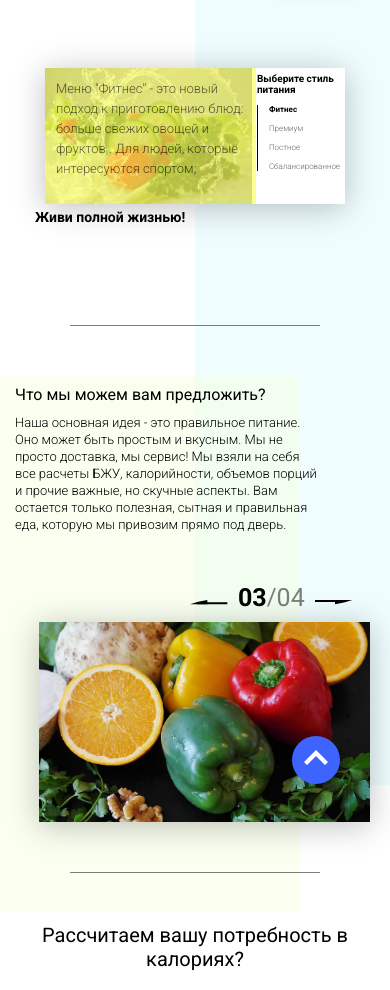
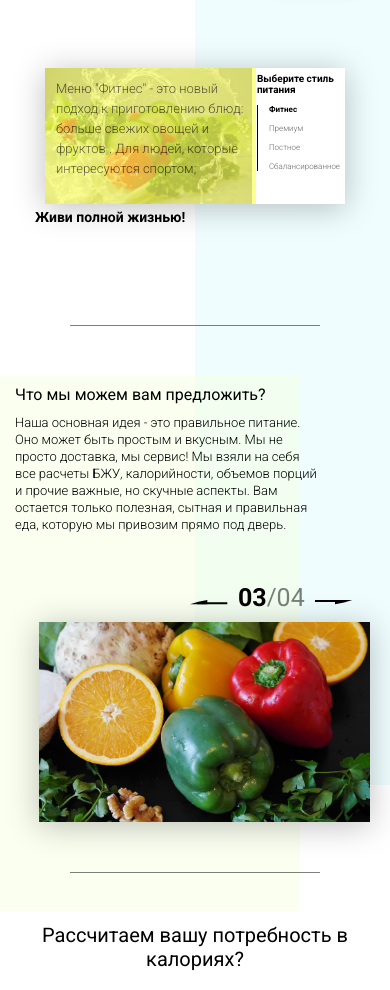
Before and after one commit to izzatPro/SportPit, a plain HTML site: page index.html in a window 390 px wide. Shown: the part 110-1100 px from the top of the page. Drawn offline with nearby package versions, Linux system fonts and the light colour scheme.

Commit message:
The top button complited

```diff
--- a/css/media.css
+++ b/css/media.css
@@ -1,6 +1,17 @@
 @media (min-width:1400px){
     .sidepanel{
         display: flex;
+    }
+
+}
+@media (max-width: 1400px){
+    .back-to-top {
+        bottom: -100px !important;
+        padding: 8px 10px !important;
+        right: 10px !important;
+    }
+    .back-to-top.active {
+        bottom: 20px !important;
     }
 }
 @media(max-width:1300px){
@@ -49,6 +60,8 @@
     footer .container{
         max-width: 890px;
     }
+
+
 }
 @media(max-width:1200px){
     .header__left-block{
@@ -106,7 +119,6 @@
         margin-top: 15px;
         font-size: 30px;
     }
-
 
 }
 @media(max-width: 992px){
@@ -599,5 +611,10 @@ footer .container {
     padding: 25px 0 15px 0;
     min-height: 104px;
 }
-
+.back-to-top {
+    background: none;
 }
+svg path{
+    fill:black;
+}
+}
--- a/css/style_adaptive.css
+++ b/css/style_adaptive.css
@@ -22,6 +22,8 @@ footer .social img{
     right: 50px;
     cursor: pointer;
     transition: 0.3s all;
+
+
 }
 
 .back-to-top.active {
```
